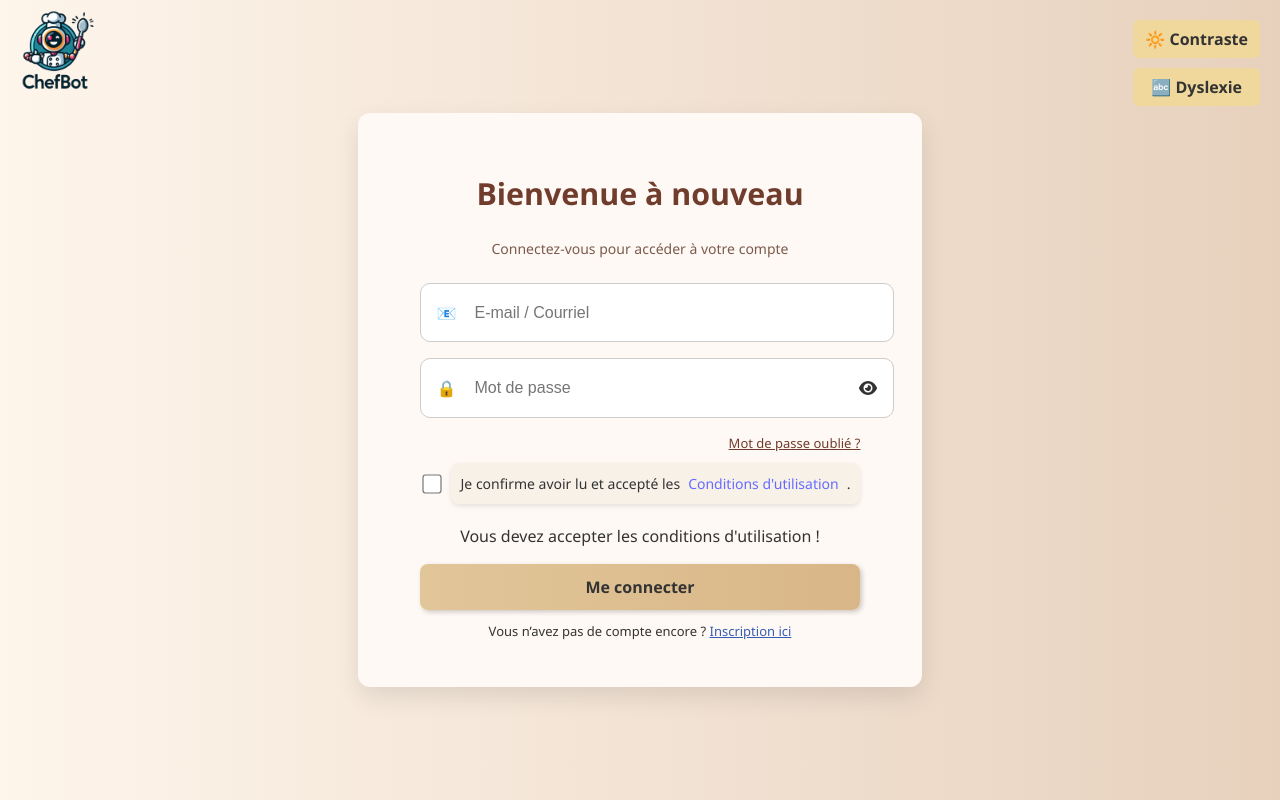
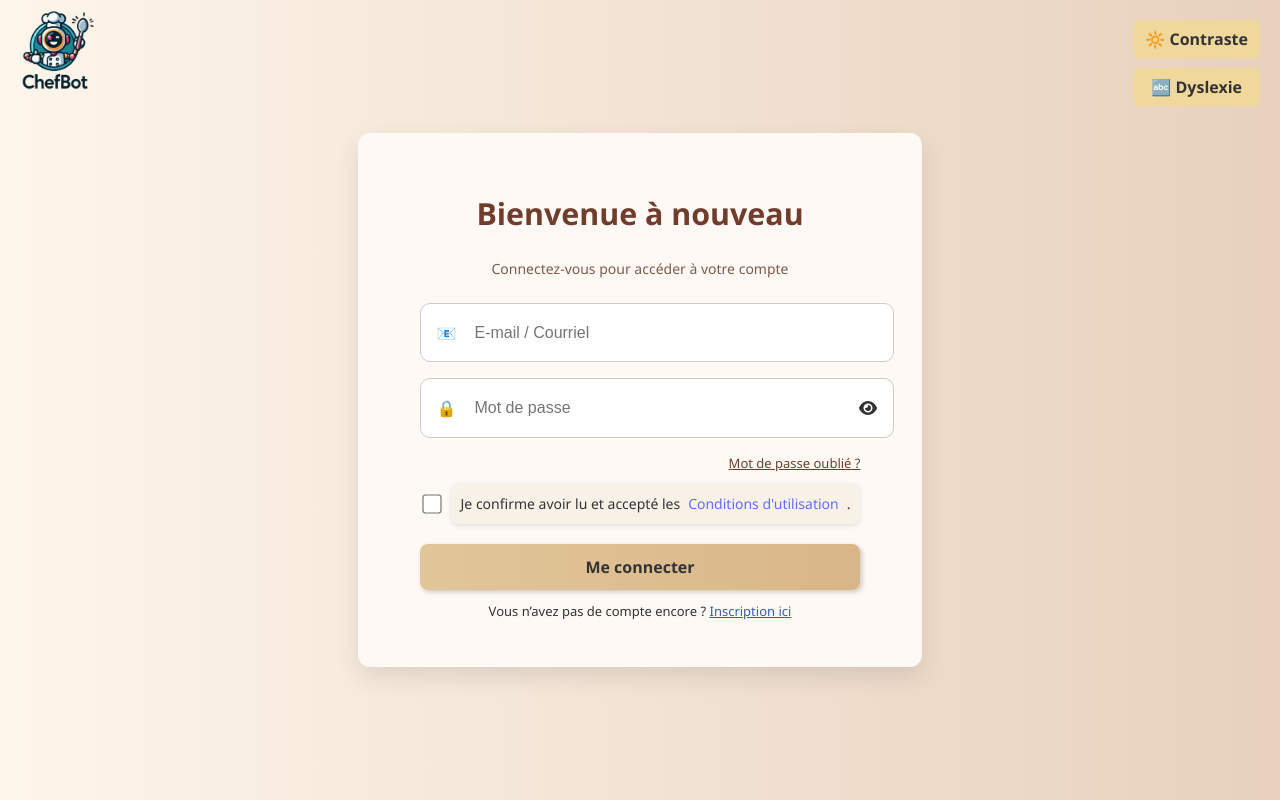
Before and after one commit to RynRAAB/chefbot_react_vue_front, a React (Vite) app: page /login in a window 1280 px wide. Built offline with nearby package versions, Linux system fonts and the light colour scheme.

Commit message:
Update LoginPage.jsx

```diff
--- a/src/pages/LoginPage.jsx
+++ b/src/pages/LoginPage.jsx
@@ -46,9 +46,11 @@ export default function LoginPage() {
 
     if (!checkbox.checked){
       error.style.display = "flex";
+      error.style.textContent = "Vous devez accepter les conditions d'utilisation !";
       return;
     } else {
       error.style.display = "none";
+      error.style.textContent = "";
     }
 
     try {
@@ -127,7 +129,7 @@ export default function LoginPage() {
               </label>
             </div>
 
-            <p id="text-error">Vous devez accepter les conditions d'utilisation !</p>
+            <p id="text-error"></p>
             <p id="incorrect-password"></p>
 
             <button type="submit" className="login-button">Me connecter</button>
```
